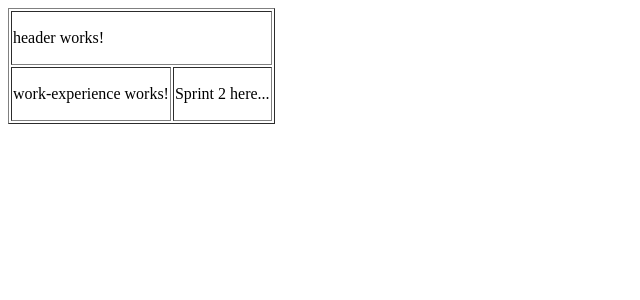
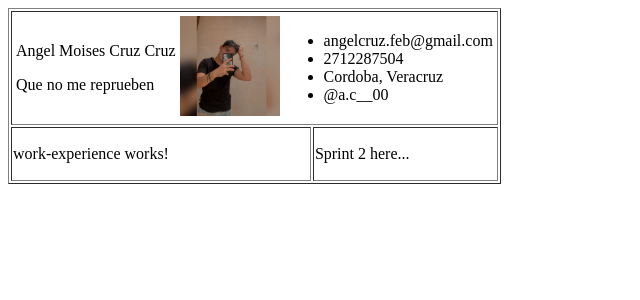
Before and after one commit to AngelCruz081018/AngelCruz081018.github.io, an Angular app: page / in a window 1280 px wide. Shown: the top 300 px of the page, without its empty margins (0-640 px from the left). Built offline with nearby package versions, Linux system fonts and the light colour scheme.

Commit message:
create header #5

```diff
--- a/src/app/header/header.component.html
+++ b/src/app/header/header.component.html
@@ -1 +1,20 @@
-<p>header works!</p>
+<table>
+    <tr>
+        <td>
+            <p>Angel Moises Cruz Cruz</p>
+            <p>Que no me reprueben</p>
+        </td>
+        <td>
+            <img src="../assets/images/AngelCruz.jpg" width="100" height="100">
+        </td>
+
+        <td>
+            <ul>
+                <li>angelcruz.feb@gmail.com</li>
+                <li>2712287504</li>
+                <li>Cordoba, Veracruz</li>
+                <li>@a.c__00</li>
+            </ul>
+        </td>
+    </tr>
+</table>
```
Also changed, not shown: src/assets/images/AngelCruz.jpg (added).
